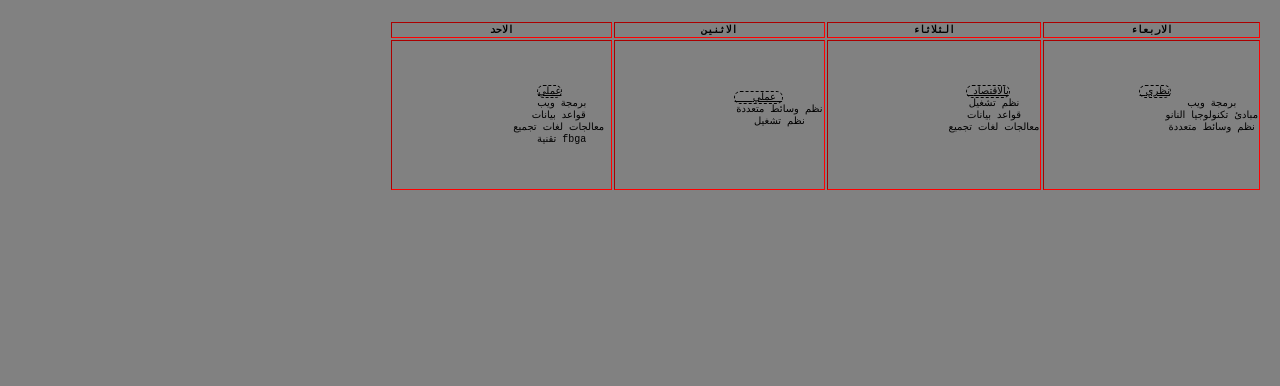
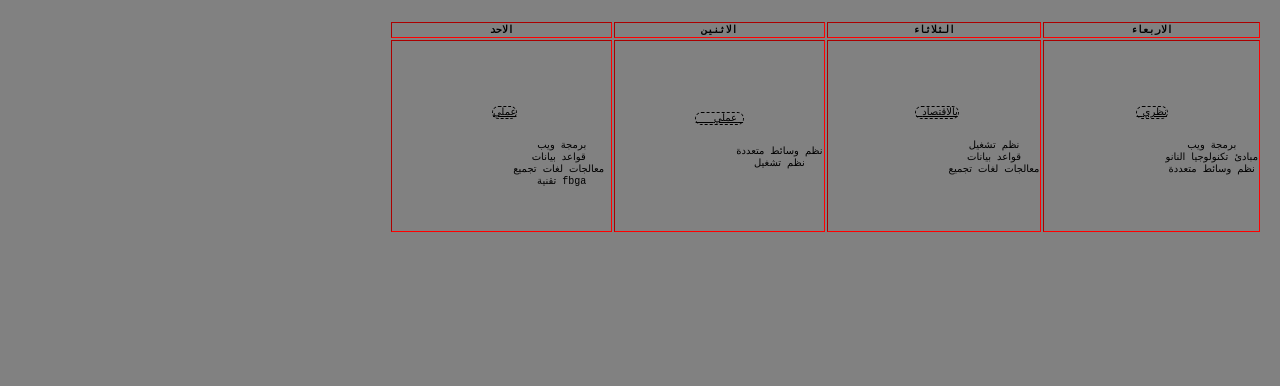
Before and after one commit to alisho221/my-websit, a plain HTML site: page htma2.html in a window 1280 px wide. Shown: the part 414-800 px from the top of the page. Drawn offline with Linux system fonts and the light colour scheme.

Commit message:
Update htma2.html

```diff
--- a/htma2.html
+++ b/htma2.html
@@ -34,7 +34,7 @@
                 <td>
                     <pre>
 
-                  <u>عملي</u>
+               <pre>   <u>عملي</u>  </pre>
                     برمجة ويب
                    قواعد بيانات
                     معالجات لغات تجميع
@@ -43,21 +43,22 @@
                 </td>
                 <td>
                     <pre>
-               <u>   عملي </u>
+             <pre>  <u>   عملي </u>  </pre>
                     نظم وسائط متعددة
                     نظم تشغيل
                 </pre>
                 </td>
                 <td>
                       <pre>
-                   <u> بالاقتصاد</u>
+                 <pre>  <u> بالاقتصاد</u> </pre>
                     نظم تشغيل
                     قواعد بيانات
                     معالجات لغات تجميع
                 </pre>
                 </td>
                 <td>
-                    <pre> <u> نظري</u>
+                    <pre>
+                         <pre> <u> نظري</u> </pre>
                     برمجة ويب
                     مبادئ تكنولوجيا النانو
                     نظم وسائط متعددة
```
